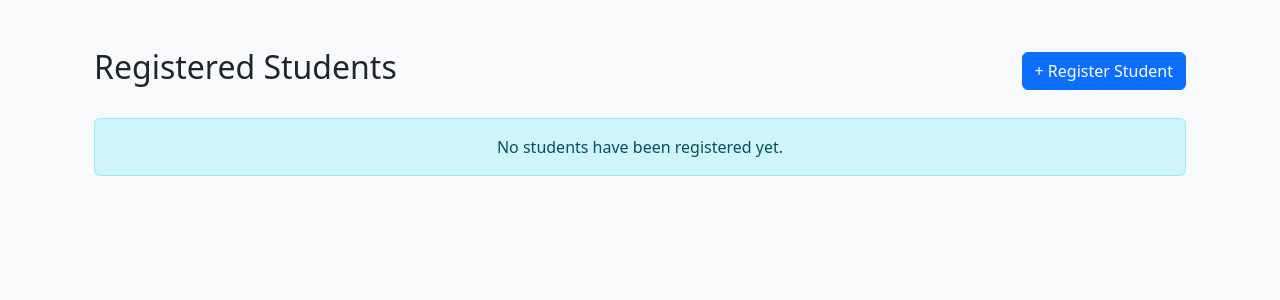
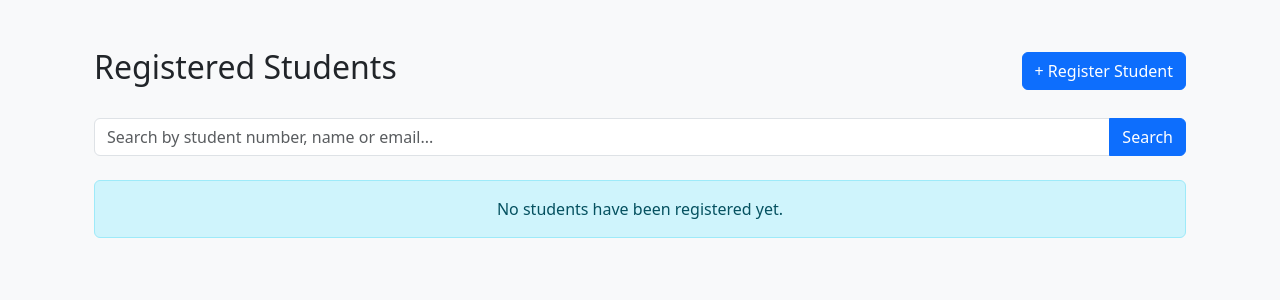
Before and after one commit to chrisodame/student-portal-flask, a Flask app: page /students in a window 1280 px wide. Shown: the part 56-356 px from the top of the page. Run offline with Flask 3, Linux system fonts and the light colour scheme.

Commit message:
Actions and Search works

```diff
--- a/app/routes.py
+++ b/app/routes.py
@@ -1,4 +1,4 @@
-from flask import Blueprint, render_template, redirect, url_for, flash
+from flask import Blueprint, render_template, redirect, url_for, flash, request
 from .models import Student
 from .forms import StudentForm
 from . import db
@@ -13,9 +13,63 @@ def home():
 
 @main.route("/students")
 def students():
-    student_list = Student.query.order_by(Student.created_at.desc()).all()
-    return render_template("students.html", students=student_list)
+    search = request.args.get("search", "").strip()
 
+    query = Student.query
+
+    if search:
+        search_pattern = f"%{search}%"
+
+        query = query.filter(
+            (Student.student_number.ilike(search_pattern))
+            | (Student.first_name.ilike(search_pattern))
+            | (Student.last_name.ilike(search_pattern))
+            | (Student.email.ilike(search_pattern))
+        )
+
+    student_list = query.order_by(
+        Student.created_at.desc()
+    ).all()
+
+    return render_template(
+        "students.html",
+        students=student_list,
+        search=search
+    )
+
+@main.route("/students/<int:id>")
+def student_details(id):
+    student = Student.query.get_or_404(id)
+    return render_template("student_details.html", student=student)
+
+@main.route("/students/edit/<int:id>", methods=["GET", "POST"])
+def edit_student(id):
+    student = Student.query.get_or_404(id)
+    form = StudentForm(obj=student)
+
+    if form.validate_on_submit():
+        form.populate_obj(student)
+
+        db.session.commit()
+
+        flash("Student updated successfully!", "success")
+        return redirect(url_for("main.students"))
+
+    return render_template(
+        "edit_student.html",
+        form=form,
+        student=student
+    )
+
+@main.route("/students/delete/<int:id>", methods=["POST"])
+def delete_student(id):
+    student = Student.query.get_or_404(id)
+
+    db.session.delete(student)
+    db.session.commit()
+
+    flash("Student deleted successfully!", "success")
+    return redirect(url_for("main.students"))
 
 @main.route("/students/add", methods=["GET", "POST"])
 def add_student():
--- a/app/templates/students.html
+++ b/app/templates/students.html
@@ -16,6 +16,35 @@
     </a>
 
 </div>
+
+<form method="GET"
+      action="{{ url_for('main.students') }}"
+      class="mb-4">
+
+    <div class="input-group">
+
+        <input
+            type="text"
+            name="search"
+            class="form-control"
+            placeholder="Search by student number, name or email..."
+            value="{{ search }}"
+        >
+
+        <button type="submit" class="btn btn-primary">
+            Search
+        </button>
+
+        {% if search %}
+            <a href="{{ url_for('main.students') }}"
+               class="btn btn-secondary">
+                Clear
+            </a>
+        {% endif %}
+
+    </div>
+
+</form>
 
     {% if students %}
 
@@ -60,17 +89,29 @@
 
                     <td>
 
-                        <a href="#" class="btn btn-sm btn-info">
+                        <a href="{{ url_for('main.student_details', id=student.id) }}"
+                            class="btn btn-sm btn-info">
                             View
                         </a>
 
-                        <a href="#" class="btn btn-sm btn-warning">
+                        <a href="{{ url_for('main.edit_student', id=student.id) }}"
+                            class="btn btn-sm btn-warning">
                             Edit
                         </a>
 
-                        <a href="#" class="btn btn-sm btn-danger">
+                       <form action="{{ url_for('main.delete_student', id=student.id) }}"
+                            method="POST"
+                            style="display:inline;">
+                        <button
+                            type="submit"
+                            class="btn btn-sm btn-danger"
+                            onclick="return confirm('Are you sure you want to delete this student?');">
+
                              Delete
-                        </a>
+
+                        </button>
+
+                        </form>
 
                     </td>
 
```
Also changed, not shown: app/templates/edit_student.html (added, +106 -0 lines), app/templates/student_details.html (added, +87 -0 lines). Lines whose indentation alone changed are shown as unchanged.
